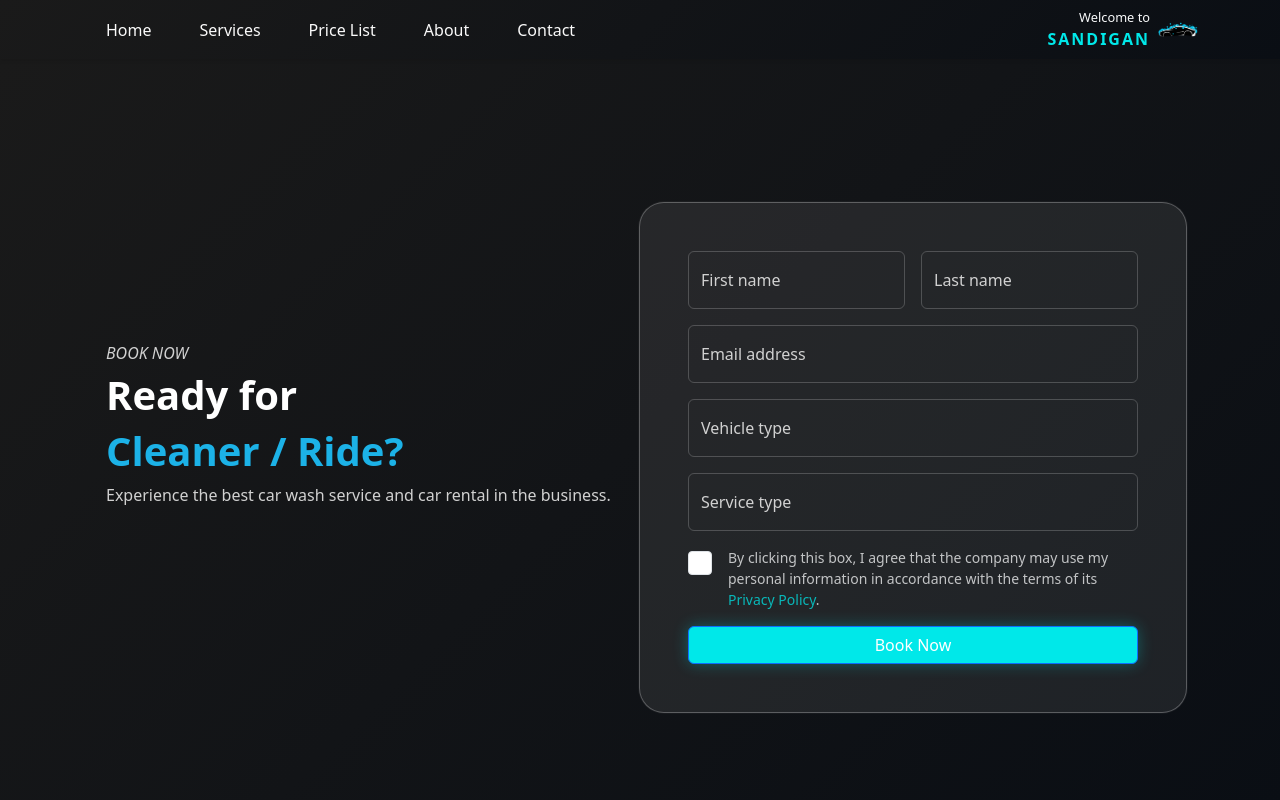
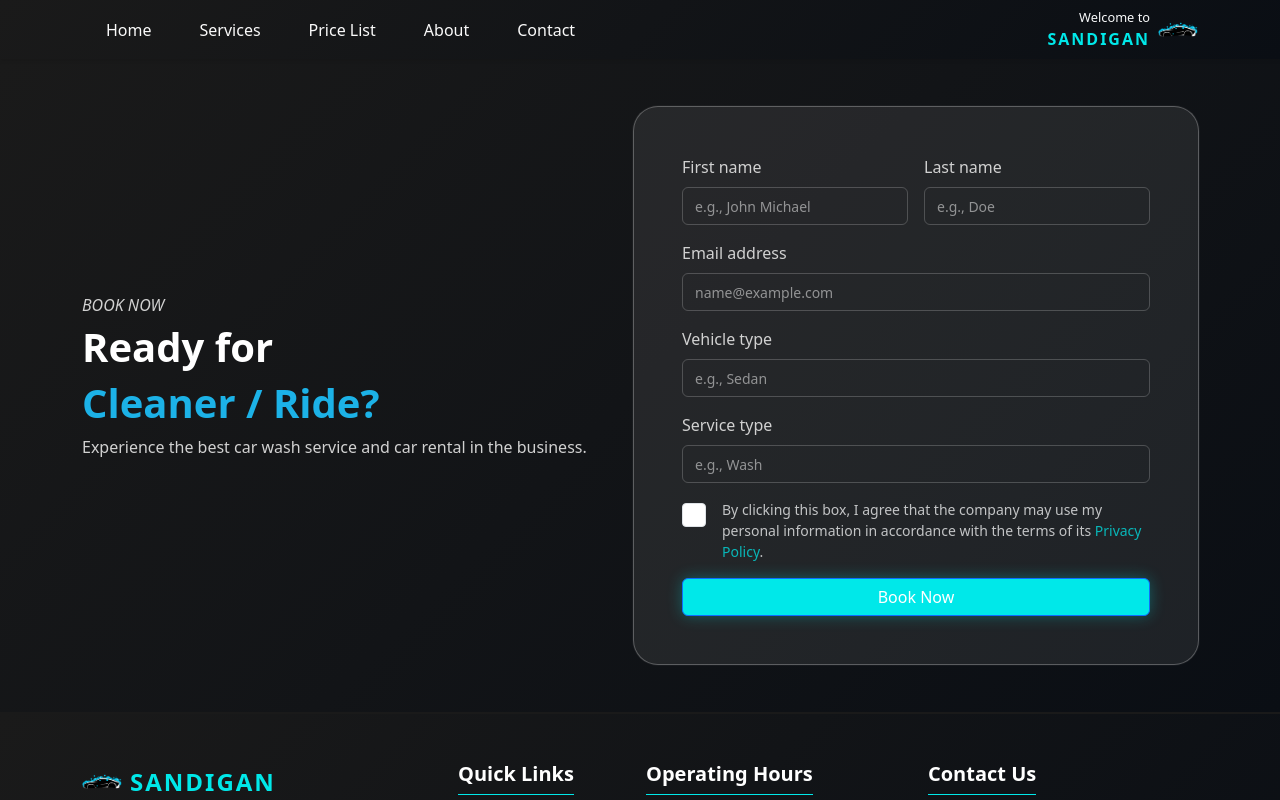
Before and after one commit to johnnmichael029/Sandigan-carwash-car-rental, a React (Vite) app in the folder frontend/: page /book in a window 1280 px wide. Shown: the top 800 px of the page. Built offline with nearby package versions, Linux system fonts and the light colour scheme.

Commit message:
fix book UI

```diff
--- a/frontend/src/css/style.css
+++ b/frontend/src/css/style.css
@@ -233,8 +233,21 @@ form {
     box-shadow: 0 0 1px 1px rgba(229, 229, 229, 0.4);
     border-radius: 24px;
 }
-form .form-floating input {
+form .form-label {
+    font-weight: 300;
+}
+form .form-label input {
     background-color: transparent;
     border: 1px solid rgba(255, 255, 255, 0.2);
     transition: border-color 0.3s ease;
+    color: #FAFAFA;
 }
+    form .form-label input::placeholder {
+        color: rgba(255, 255, 255, 0.5); /* Semi-transparent white */
+        font-weight: 300;
+        font-size: 14px;
+        opacity: 1; /* Firefox requires this to show the full color */
+    }
+.container .row {
+    margin-right: 0;
+}
--- a/frontend/src/pages/public/Book.jsx
+++ b/frontend/src/pages/public/Book.jsx
@@ -10,53 +10,52 @@ const Book = () => {
         <section id="book-section" className="book-section">
         <div className="container">
             <div className="py-5">
-                <div className="row align-items-center rounded py-5 px-4">
+                <div className="row align-items-center">
                     <div className="col-md-6 text-white">
                         <h6 className="text-uppercase"><i> BOOK NOW </i></h6>
                         <h1 className="fw-bold">Ready for</h1>
                         <h1 className="fw-bold" style={{ color: '#1CB2E7' }}>Cleaner / Ride?</h1>
                         <p className="fs-6 hero-description">Experience the best car wash service and car rental in the business.</p>
                     </div>
-                    <form className="form col-md-6 p-5 g-5">
+                    <form className="form col-md-6 p-5 ">
                         <div className="d-flex gap-3">
-                            <div className="flex-fill form-floating mb-3">
+                            <div className="form-label flex-fill mb-3">
+                                <label for="formInput" class="form-label">First name</label>
+                                <input
+                                type="text"
+                                className="form-control"
+                                id="formInput"
+                                placeholder="e.g., John Michael"
+                                />
+                            </div>
+                            <div className="form-label flex-fill mb-3">
+                                <label class="form-label">Last name</label>
                                 <input
                                 type="text"
                                 className="form-control"
                                 id="floatingInput"
-                                placeholder="John Michael"
+                                placeholder="e.g., Doe"
                                 />
-                                <label htmlFor="floatingInput">First name</label>
-                            </div>
-                            <div className="flex-fill form-floating mb-3">
-                                <input
-                                type="text"
-                                className="form-control"
-                                id="floatingInput"
-                                placeholder="John Michael"
-                                />
-                                <label htmlFor="floatingInput">Last name</label>
                             </div>
                         </div>
-
-                        <div className="form-floating mb-3">
+                        <div className="form-label mb-3">
+                            <label class="form-label">Email address</label>
                             <input
                             type="email"
                             className="form-control"
                             id="floatingInput"
                             placeholder="name@example.com"
                             />
-                            <label htmlFor="floatingInput">Email address</label>
                         </div>
-                        <div className="form-floating mb-3">
+                        <div className="form-label mb-3">
+                            <label class="form-label">Vehicle type</label>
                             <input
                             type="text"
                             className="form-control"
                             id="floatingVehicle"
                             list="vehicleOptions"
-                            placeholder="Vehicle type"
+                            placeholder="e.g., Sedan"
                             />
-                            <label htmlFor="floatingVehicle">Vehicle type</label>
                              <datalist id="vehicleOptions">
                                 <option value="Sedan" />
                                 <option value="SUV" />
@@ -64,21 +63,20 @@ const Book = () => {
                                 <option value="Coupe" />
                             </datalist>
                         </div>
-                        <div className="form-floating">
+                        <div className="form-label">
+                             <label class="form-label">Service type</label>
                            <input
                                 type="text"
                                 className="form-control"
                                 id="floatingService"
                                 list="serviceOptions"
-                                placeholder="Service type"
+                                placeholder="e.g., Wash"
                             />
-                            <label htmlFor="floatingService">Service type</label>
-
                             <datalist id="serviceOptions">
-                                <option value="Car Wash" />
-                                <option value="Car Rental" />
-                                <option value="Detailing" />
-                                <option value="Oil Change" />
+                                <option value="Wash" />
+                                <option value="Armor Wash" />
+                                <option value="Wax Wash" />
+                                <option value="Engine Wash" />
                             </datalist>
                         </div>
                         <div className="form-check d-flex align-items-start gap-3 my-3">
```
